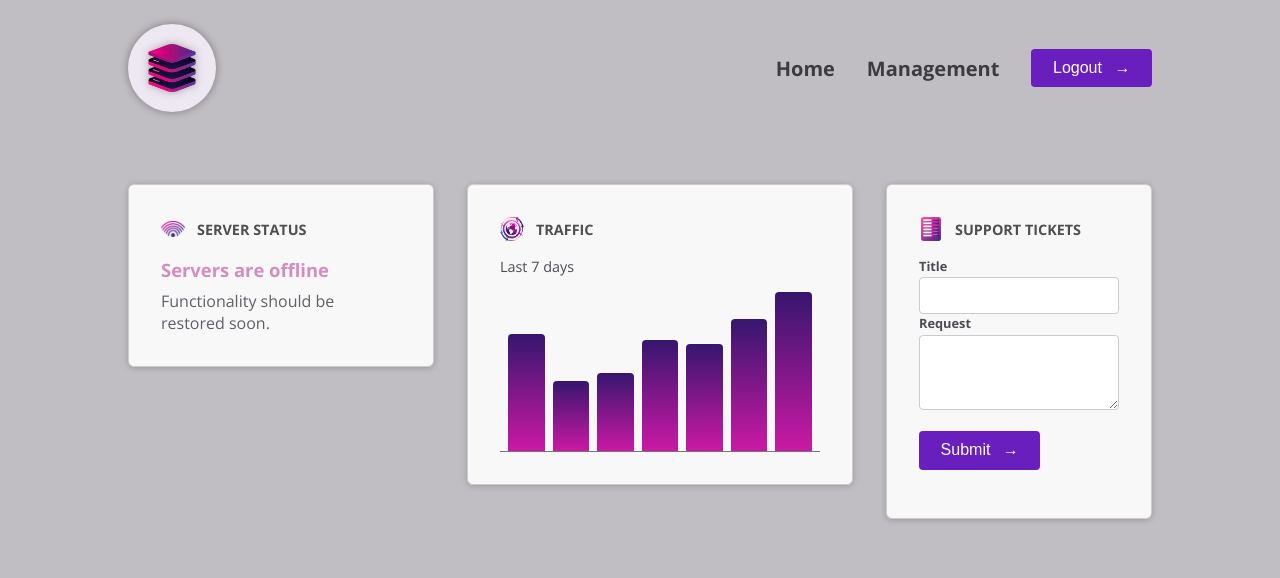
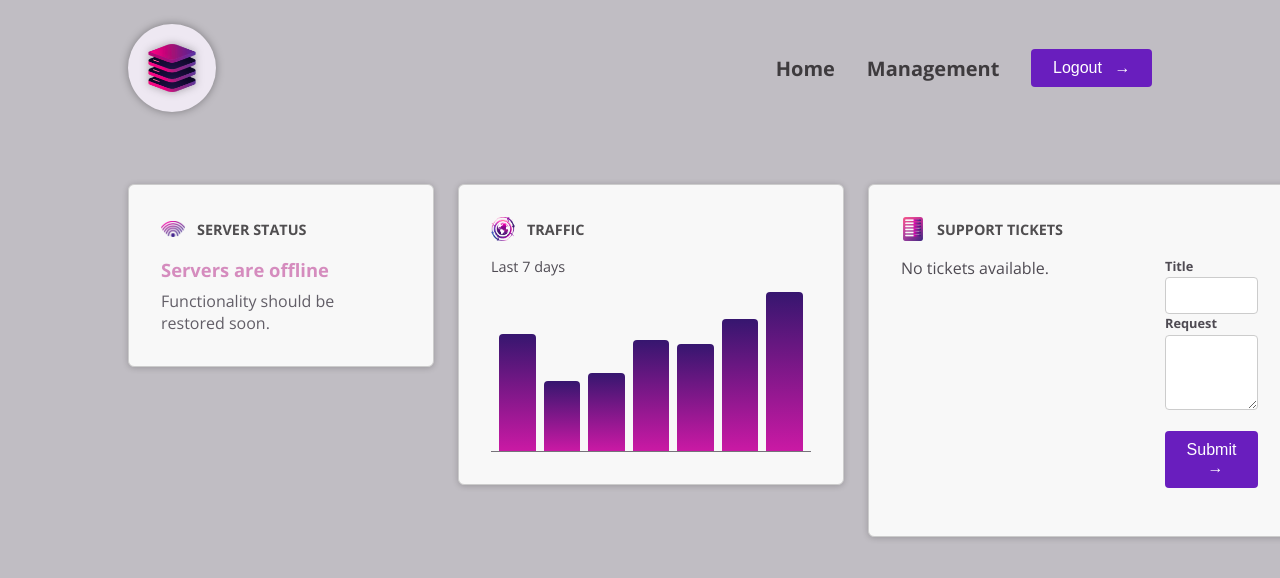
Before and after one commit to PedroLVA/dashBoard, an Angular app: page / in a window 1280 px wide. Shown: the top 578 px of the page. Built offline with nearby package versions, Linux system fonts and the light colour scheme.

Commit message:
Ticket being created, ticket interface created

```diff
--- a/src/app/components/dashboard/tickets/new-ticket/new-ticket.component.ts
+++ b/src/app/components/dashboard/tickets/new-ticket/new-ticket.component.ts
@@ -1,7 +1,8 @@
-import { AfterViewInit, Component, ElementRef, OnInit, ViewChild, viewChild } from '@angular/core';
+import { AfterViewInit, Component, ElementRef, EventEmitter, OnInit, Output, ViewChild, output, viewChild } from '@angular/core';
 import { ControlComponent } from "../../../../shared/control/control.component";
 import { ButtonComponent } from '../../../../shared/button/button.component';
 import { FormsModule } from '@angular/forms';
+import { Ticket } from '../ticket/ticket.model';
 
 @Component({
     selector: 'app-new-ticket',
@@ -10,16 +11,17 @@
     styleUrl: './new-ticket.component.css',
     imports: [ControlComponent, ButtonComponent, FormsModule]
 })
-export class NewTicketComponent implements OnInit, AfterViewInit {
+export class NewTicketComponent implements  AfterViewInit {
 
     @ViewChild('form') form?: ElementRef<HTMLFormElement>;
+    @Output() add = new EventEmitter<{title: string, text: string}>();
+
+    //add1 = output<{title: string, text: string}>();
     //private formChild = viewChild<ElementRef<HTMLFormElement>>('form');
 
-    ngOnInit() {
-
-    }
 
     onSubmit(titleInput: string, textInput: string){
+       this.add.emit({title: titleInput, text: textInput});
 
         console.dir(titleInput + ' ' + textInput);
         this.form?.nativeElement.reset();
--- a/src/app/components/dashboard/tickets/ticket/ticket.component.css
+++ b/src/app/components/dashboard/tickets/ticket/ticket.component.css
@@ -0,0 +1,73 @@
+article {
+    border-radius: 4px;
+    background-color: #59555f;
+    color: #ded8e6;
+  }
+
+  h3 {
+    padding: 0.5rem;
+    margin: 0;
+    font-size: 0.9rem;
+    display: flex;
+    gap: 0.5rem;
+    align-items: center;
+  }
+
+  h3 div {
+    width: 0.9rem;
+    height: 0.9rem;
+    border-radius: 50%;
+  }
+
+  .ticket-open {
+    background-color: #de62e9;
+  }
+
+  .ticket-closed {
+    background-color: #51c788;
+  }
+
+  .text {
+    text-align: left;
+  }
+
+  button {
+    flex: 1;
+    width: 100%;
+    font: inherit;
+    background: transparent;
+    border: none;
+    color: #ded8e6;
+    display: flex;
+    justify-content: space-between;
+    align-items: center;
+  }
+
+  button span:first-child {
+    margin-bottom: 0.1rem;
+  }
+
+  button span:last-child {
+    width: 1rem;
+  }
+
+  p {
+    margin: 0;
+    padding: 1rem;
+    font-size: 0.9rem;
+  }
+
+  p:has(button) {
+    padding-top: 0;
+  }
+
+  p button {
+    padding: 0;
+    width: auto;
+    display: inline;
+    font-size: 0.75rem;
+  }
+
+  p button:hover {
+    color: #ec9fea;
+  }
--- a/src/app/components/dashboard/tickets/ticket/ticket.component.html
+++ b/src/app/components/dashboard/tickets/ticket/ticket.component.html
@@ -1 +1,52 @@
-<p>ticket works!</p>
+<article>
+    <h3>
+      <div
+        [class]="{
+          'ticket-open': true,
+          'ticket-closed': false
+        }"
+      ></div>
+      <button>
+        <span class="text">{{data().title}}</span>
+        <span>
+          @if (true) {
+          <svg
+            xmlns="http://www.w3.org/2000/svg"
+            fill="none"
+            viewBox="0 0 24 24"
+            stroke-width="1.5"
+            stroke="currentColor"
+            class="w-6 h-6"
+          >
+            <path
+              stroke-linecap="round"
+              stroke-linejoin="round"
+              d="m19.5 8.25-7.5 7.5-7.5-7.5"
+            />
+          </svg>
+
+          } @else {
+          <svg
+            xmlns="http://www.w3.org/2000/svg"
+            viewBox="0 0 24 24"
+            fill="currentColor"
+            class="w-6 h-6"
+          >
+            <path
+              fill-rule="evenodd"
+              d="M11.47 7.72a.75.75 0 0 1 1.06 0l7.5 7.5a.75.75 0 1 1-1.06 1.06L12 9.31l-6.97 6.97a.75.75 0 0 1-1.06-1.06l7.5-7.5Z"
+              clip-rule="evenodd"
+            />
+          </svg>
+          }
+        </span>
+      </button>
+    </h3>
+
+    @if (true) {
+    <p>{{data().request}}</p>
+
+    @if (data().status === 'open') {
+    <p><button>Mark as completed</button></p>
+    } }
+  </article>
--- a/src/app/components/dashboard/tickets/ticket/ticket.component.ts
+++ b/src/app/components/dashboard/tickets/ticket/ticket.component.ts
@@ -1,4 +1,5 @@
-import { Component } from '@angular/core';
+import { Component, Input, input } from '@angular/core';
+import { Ticket } from './ticket.model';
 
 @Component({
   selector: 'app-ticket',
@@ -8,5 +9,5 @@
   styleUrl: './ticket.component.css'
 })
 export class TicketComponent {
-
+  data = input.required<Ticket>();
 }
--- /dev/null
+++ b/src/app/components/dashboard/tickets/ticket/ticket.model.ts
@@ -0,0 +1,6 @@
+export interface Ticket{
+    id: string;
+    title: string;
+    request: string;
+    status: 'open' | 'closed';
+}
--- a/src/app/components/dashboard/tickets/tickets.component.html
+++ b/src/app/components/dashboard/tickets/tickets.component.html
@@ -1,3 +1,14 @@
-
-
-      <app-new-ticket/>
+<div>
+      <ul>
+            @for(ticket of tickets; track ticket.id){
+            <li>
+                  <app-ticket [data]="ticket"> </app-ticket>
+            </li>
+            }@empty{
+                  <p>No tickets available.</p>
+            }
+      </ul>
+</div>
+<div id="new-ticket">
+      <app-new-ticket (add)="onAdd($event)" />
+</div>
--- a/src/app/components/dashboard/tickets/tickets.component.ts
+++ b/src/app/components/dashboard/tickets/tickets.component.ts
@@ -1,13 +1,26 @@
 import { Component } from '@angular/core';
 import { NewTicketComponent } from "./new-ticket/new-ticket.component";
+import { Ticket } from './ticket/ticket.model';
+import { TicketComponent } from "./ticket/ticket.component";
 
 @Component({
     selector: 'app-tickets',
     standalone: true,
     templateUrl: './tickets.component.html',
     styleUrl: './tickets.component.css',
-    imports: [NewTicketComponent]
+    imports: [NewTicketComponent, TicketComponent]
 })
 export class TicketsComponent {
 
+    tickets: Ticket[] = [];
+
+    onAdd(ticketData: { title: string, text: string }) {
+        this.tickets.push({
+            id: Math.random().toString(),
+            title: ticketData.title,
+            request: ticketData.text,
+            status: 'open',
+        })
+    }
+
 }
```
